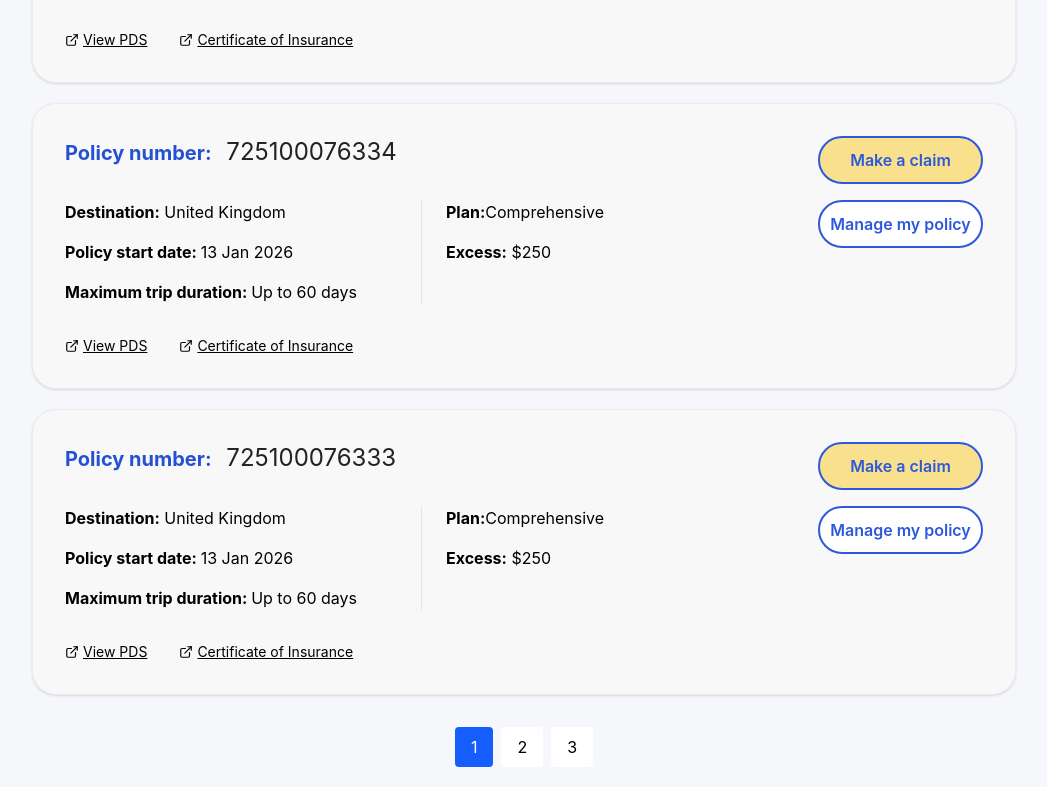
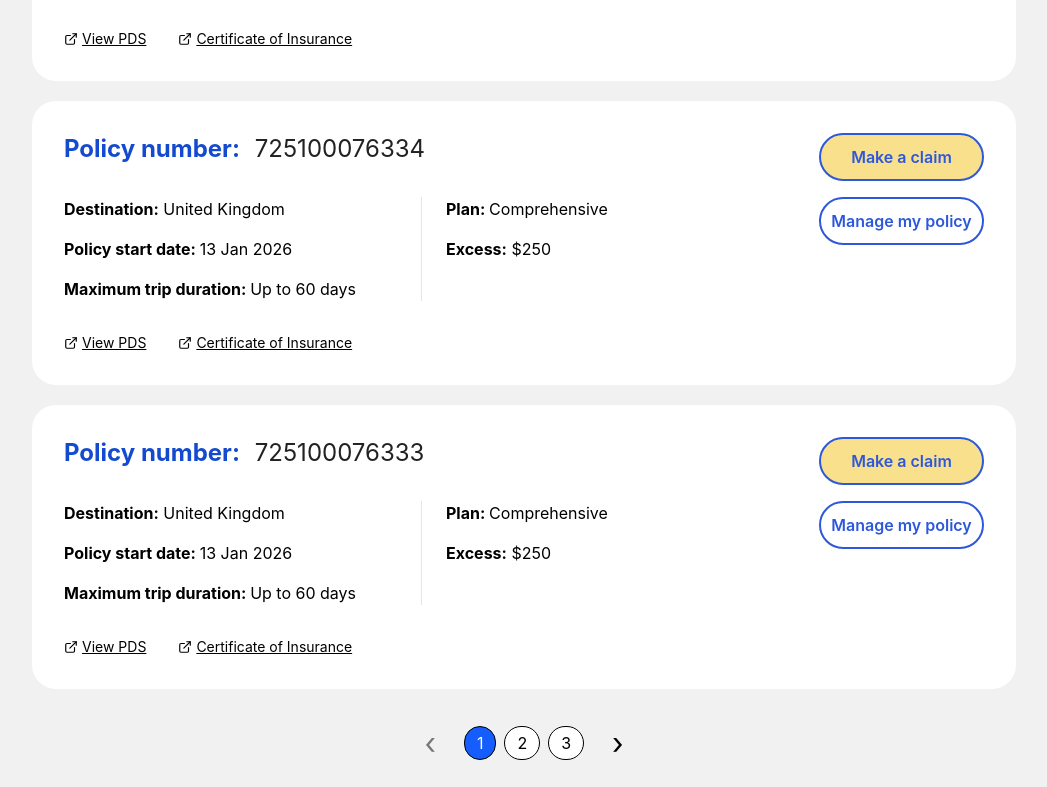
Before and after one commit to shahidweb/ltm-policy-task, a React (Vite) app: page / in a window 1280 px wide. Shown: the part 291-1078 px from the top of the page, without its empty margins (116-1163 px from the left). Built offline with nearby package versions, Linux system fonts and the light colour scheme.

Commit message:
Refactor Pagination component for improved navigation and update PolicyCard styles for consistency

```diff
--- a/src/component/Pagination.tsx
+++ b/src/component/Pagination.tsx
@@ -5,16 +5,47 @@ interface Props {
 }
 
 const Pagination = ({ currentPage, totalPages, onPageChange }: Props) => {
+    const handlePrev = () => {
+        if (currentPage > 1) {
+            onPageChange(currentPage - 1);
+        }
+    };
+
+    const handleNext = () => {
+        if (currentPage < totalPages) {
+            onPageChange(currentPage + 1);
+        }
+    };
+
     return (
-        <div className="flex justify-center gap-2 mt-8">
-            {Array.from({ length: totalPages },
-                (_, i) => (
-                    <button key={i} onClick={() => onPageChange(i + 1)}
-                        className={`px-4 py-2 rounded ${currentPage === i + 1 ? "bg-blue-600 text-white" : "bg-white"}`}>
-                        {i + 1}
-                    </button>
-                )
-            )}
+        <div className="flex justify-center items-center gap-2 mt-8">
+            <button
+                onClick={handlePrev}
+                disabled={currentPage === 1}
+                className="px-5 py-1 text-3xl cursor-pointer disabled:opacity-50 disabled:cursor-not-allowed"
+                aria-label="Previous page"
+            >
+                ‹
+            </button>
+
+            {Array.from({ length: totalPages }, (_, i) => (
+                <button
+                    key={i}
+                    onClick={() => onPageChange(i + 1)}
+                    className={`px-3 py-1 rounded-full border border-black ${currentPage === i + 1 ? "bg-blue-600 text-white" : "bg-white"}`}
+                >
+                    {i + 1}
+                </button>
+            ))}
+
+            <button
+                onClick={handleNext}
+                disabled={currentPage === totalPages}
+                className="px-5 py-1 text-3xl cursor-pointer disabled:opacity-50 disabled:cursor-not-allowed"
+                aria-label="Next page"
+            >
+                ›
+            </button>
         </div>
     );
 };
--- a/src/component/PolicyCard.tsx
+++ b/src/component/PolicyCard.tsx
@@ -8,10 +8,10 @@ interface Props {
 
 export default function PolicyCard({ policy }: Props) {
   return (
-    <div className="bg-[#f8f8f8] rounded-3xl p-6 md:p-8 shadow-sm border border-[#ececec]">
+    <div className="bg-white rounded-3xl p-6 md:p-8">
       <div className="md:flex justify-between gap-10">
         <div className="flex-1">
-          <h2 className="text-[20px] font-bold text-[#2450d3] mb-8">
+          <h2 className="text-2xl font-bold text-[#144ACF] mb-8">
             <span>Policy number:</span>
             <span className="text-[#222] font-normal text-2xl ml-2"> {policy.policyNumber} </span>
           </h2>
@@ -46,7 +46,7 @@ export default function PolicyCard({ policy }: Props) {
             <div className="w-px bg-[#e5e5e5] md:none" />
             <div className="space-y-4">
               <div>
-                <span className="font-bold">Plan:</span>
+                <span className="font-bold">Plan: </span>
                 <span>{policy.planName}</span>
               </div>
 
@@ -58,12 +58,12 @@ export default function PolicyCard({ policy }: Props) {
           </div>
 
           <div className="flex gap-8 my-8 md:mb-0">
-            <a href="#" className="flex items-center gap-1 text-sm underline">
+            <a href="#" className="flex items-center gap-1 text-sm underline ">
               <FiExternalLink size={14} />
               View PDS
             </a>
 
-            <a href="#" className="flex items-center gap-1 text-sm underline">
+            <a href="#" className="flex items-center gap-1 text-sm underline ">
               <FiExternalLink size={14} />
               Certificate of Insurance
             </a>
@@ -71,11 +71,11 @@ export default function PolicyCard({ policy }: Props) {
         </div>
 
         <div className="flex flex-col gap-4 min-w-41.25">
-          <button className="h-12 rounded-full bg-[#f8e08d] border-2 border-[#2d58dc] text-[#2d58dc] font-semibold">
+          <button className="h-12 rounded-full cursor-pointer bg-[#f8e08d] border-2 border-[#2d58dc] text-[#2d58dc] font-semibold">
             Make a claim
           </button>
 
-          <button className="h-12 rounded-full border-2 border-[#2d58dc] text-[#2d58dc] font-semibold bg-white">
+          <button className="h-12 rounded-full cursor-pointer border-2 border-[#2d58dc] text-[#2d58dc] font-semibold bg-white">
             Manage my policy
           </button>
         </div>
--- a/src/index.css
+++ b/src/index.css
@@ -1,6 +1,6 @@
 @import "tailwindcss";
 
 body {
-  background: #f5f7fb;
+  background: #F1F1F1;
   font-family: Inter, sans-serif;
 }
```
